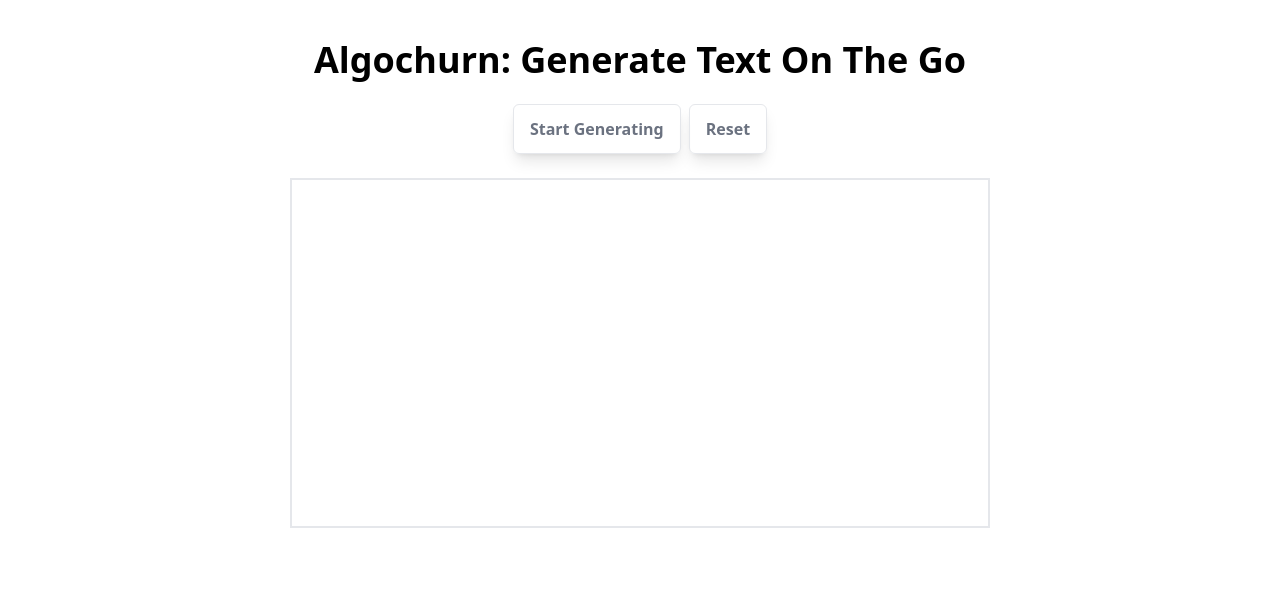
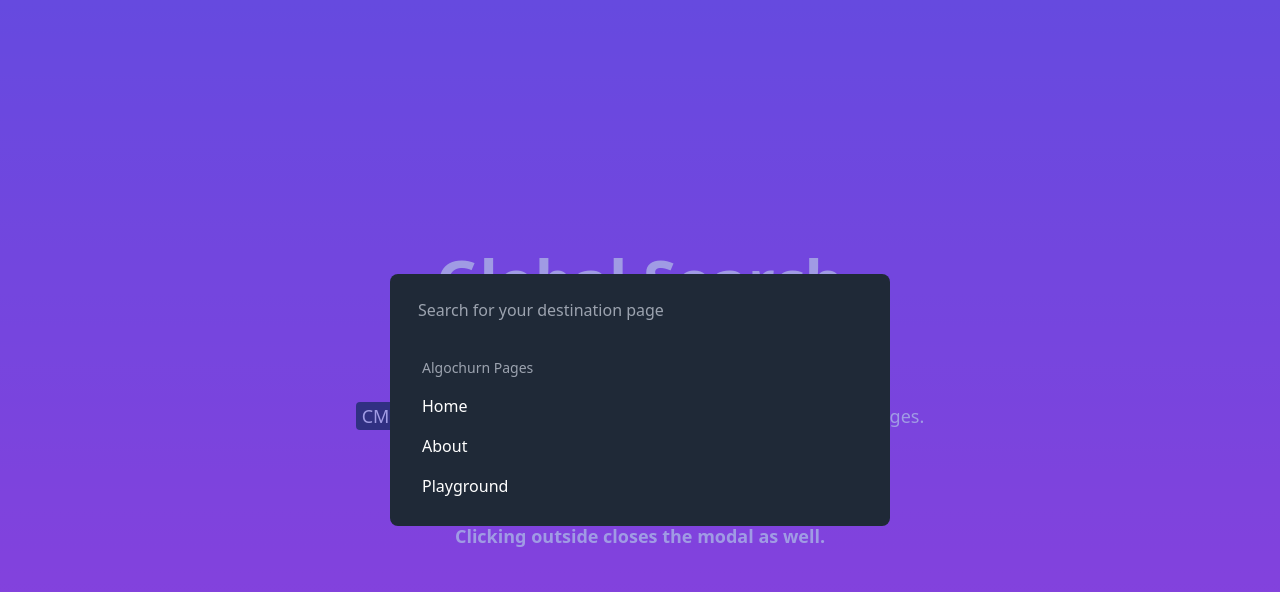
Before and after one commit to AlkTheOrg/algochurn-frontend-challenges, a React (Vite) app: page /home in a window 1280 px wide. Shown: the top 592 px of the page. Built offline with nearby package versions, Linux system fonts and the light colour scheme.

Commit message:
command palette

```diff
--- a/package.json
+++ b/package.json
@@ -11,7 +11,8 @@
   },
   "dependencies": {
     "react": "^18.2.0",
-    "react-dom": "^18.2.0"
+    "react-dom": "^18.2.0",
+    "react-router-dom": "^6.14.1"
   },
   "devDependencies": {
     "@types/react": "^18.0.37",
--- a/src/App.tsx
+++ b/src/App.tsx
@@ -1,3 +1,4 @@
+import { CommandPaletteApp } from './CommandPaletteApp';
 import './index.css'
 import { InsertTextInDocument } from './InsertTextInDocument'
 import { SelectAllCheckboxes } from './SelectAllCheckboxes';
@@ -9,7 +10,8 @@
     InsertTextInDocument,
     SelectAllCheckboxes,
     UseOutsideClickDemo,
-    TypeWriterEffect
+    TypeWriterEffect,
+    CommandPaletteApp
   ]
   if (components.length === 0) return null;
   // const SelectedComponent = components[2];
--- /dev/null
+++ b/src/CommandPaletteApp/CommandPalette.tsx
@@ -0,0 +1,69 @@
+import { FC, useEffect, useMemo, useRef, useState } from "react";
+import { Modal } from "./Modal";
+import { Search, SearchContent } from "./Search";
+import { Link } from "react-router-dom";
+
+type Props = {
+  content: SearchContent[]
+}
+
+export const CommandPalette: FC<Props> = ({ content }) => {
+  const [searchInput, setSearchInput] = useState('');
+  const [isModalOpen, setIsModalOpen] = useState(true);
+  const searchInputRef = useRef<HTMLInputElement>(null);
+  const toggleModal = () => setIsModalOpen(prev => !prev);
+
+  useEffect(() => {
+    const modalOpenListener = (e: KeyboardEvent) => {
+      if ((e.key === 'K' || e.key === 'k') && e.ctrlKey) {
+        e.preventDefault();
+        toggleModal();
+      } else if (e.key === 'Escape') {
+        setIsModalOpen(false);
+      }
+    };
+
+    document.addEventListener('keydown', modalOpenListener)
+    return () => {
+      document.removeEventListener('keydown', modalOpenListener);
+    }
+  }, [])
+
+  useEffect(() => {
+    if (isModalOpen && searchInputRef.current) {
+      searchInputRef.current.focus();
+    }
+  }, [isModalOpen])
+
+  useEffect(() => {
+    if (!isModalOpen) setSearchInput('');
+  }, [isModalOpen])
+
+  const filteredContent = useMemo(() =>
+  content.filter(c => c.text.toLowerCase().startsWith(searchInput.toLowerCase()))
+, [content, searchInput])
+
+
+  return (<>
+    <Modal isOpen={isModalOpen} onClose={() => setIsModalOpen(false)}>
+      <Search searchInput={searchInput} setSearchInput={setSearchInput} inputRef={searchInputRef}>
+        <div className="text-left">
+          <p className="text-gray-400 text-sm mt-8 px-3">Algochurn Pages</p>
+          <ul className="mt-2">
+            {filteredContent.map(({ text, icon, id }) => <li
+              key={id}
+              onClick={toggleModal}
+            >
+              <Link
+                to={`/${text.toLowerCase()}`}
+                className="hover:bg-gray-700 block px-3 py-2 rounded-lg"
+              >
+                {text}
+              </Link>
+            </li>)}
+          </ul>
+        </div>
+      </Search>
+    </Modal>
+  </>)
+}
--- /dev/null
+++ b/src/CommandPaletteApp/Modal.tsx
@@ -0,0 +1,40 @@
+import { FC, ReactNode, useEffect, useRef } from "react"
+
+type Props = {
+  isOpen: boolean,
+  children: ReactNode,
+  onClose: () => void
+}
+
+export const Modal: FC<Props> = ({
+  isOpen,
+  children,
+  onClose
+}) => {
+  const modalRef = useRef<HTMLDivElement>(null);
+
+  useEffect(() => {
+    const listenClickOutside = (e: MouseEvent) => {
+      const target = (e.target) as HTMLElement;
+      if (isOpen && modalRef.current && !modalRef.current.contains(target)) {
+        onClose();
+      }
+    };
+
+    document.addEventListener('click', listenClickOutside);
+    return () => document.removeEventListener('click', listenClickOutside);
+  }, [isOpen, onClose])
+
+  const displayStyle = isOpen ? 'block' : 'hidden';
+  return (
+    <div className={`
+      h-screen bg-indigo-700/[.5] ${displayStyle}
+      absolute m-auto left-0 right-0 top-0
+      flex justify-center align-middle items-center
+    `}>
+      <div ref={modalRef} className="w-50 h-50">
+        {children}
+      </div>
+    </div>
+  )
+}
--- /dev/null
+++ b/src/CommandPaletteApp/SamePageWithHeader.tsx
@@ -0,0 +1,25 @@
+import { FC } from "react";
+
+type Props = {
+  headerText: string
+}
+
+export const SamePageWithHeader: FC<Props> = ({ headerText }) => {
+  return (
+    <div className={`
+        w-screen h-screen flex items-center justify-center flex-col
+        bg-gradient-to-b from-violet-500 to-fuchsia-500
+        text-white text-lg text-center
+    `}>
+      <h1 className="md:text-6xl text-4xl font-semibold">{headerText}</h1>
+      <p className="mt-8">This is a global search solution of algochurn.com</p>
+      <p className="mt-8">
+        <span className="bg-slate-800 px-1.5 py-0.5 rounded">CMD+K</span> opens a Search Modal to navigate through website pages.
+      </p>
+      <p className="mt-8">
+        <span className="bg-slate-800 px-1.5 py-0.5 rounded">ESC</span> closes the Modal.
+      </p>
+      <p className="mt-8 font-bold">Clicking outside closes the modal as well.</p>
+    </div>
+  );
+};
--- /dev/null
+++ b/src/CommandPaletteApp/Search.tsx
@@ -0,0 +1,42 @@
+import { Dispatch, FC, ReactNode, RefObject, SetStateAction } from "react"
+
+export type SearchContent = {
+  text: string,
+  icon?: string,
+  id: string
+}
+
+type Props = {
+  inputRef: RefObject<HTMLInputElement>,
+  searchInput: string,
+  setSearchInput: Dispatch<SetStateAction<string>>,
+  children: ReactNode
+}
+
+export const Search: FC<Props> = ({
+  inputRef,
+  children,
+  searchInput,
+  setSearchInput
+}) => {
+
+  return (
+    <div className={`
+      bg-gray-800 text-white p-5 rounded-lg md:min-w-[500px] min-w-[350px]
+      text-center
+    `}>
+      <input
+        type="text"
+        value={searchInput}
+        onChange={e => setSearchInput(e.target.value)}
+        placeholder="Search for your destination page"
+        className={`
+          w-full border-none bg-gray-800 outline-none
+          px-2 py-1
+        `}
+        ref={inputRef}
+      />
+      {children}
+    </div>
+  )
+}
--- /dev/null
+++ b/src/CommandPaletteApp/index.tsx
@@ -0,0 +1,65 @@
+import {
+  createBrowserRouter,
+  Navigate,
+  Outlet,
+  RouterProvider,
+} from "react-router-dom";
+import { CommandPalette } from "./CommandPalette";
+import { SearchContent } from "./Search";
+import { Home } from "./pages/Home";
+import { About } from "./pages/About";
+import { Playground } from "./pages/Playground";
+
+const searchContent: SearchContent[] = [
+  {
+    text: 'Home',
+    id: '1'
+  },
+  {
+    text: 'About',
+    id: '2'
+  },
+  {
+    text: 'Playground',
+    id: '3'
+  },
+];
+
+const CommandPaletteAppRoot = () => {
+  return (<>
+    <Outlet />
+    <CommandPalette content={searchContent} />
+  </>)
+}
+
+export const router = createBrowserRouter([
+  {
+    path: "/",
+    element: <CommandPaletteAppRoot />,
+    errorElement: <h1>Page not found</h1>,
+    children: [
+      {
+        index: true,
+        element: <Navigate to="home" />
+      },
+      {
+        path: "home",
+        element: <Home />
+      },
+      {
+        path: "about",
+        element: <About />
+      },
+      {
+        path: "playground",
+        element: <Playground />
+      }
+    ]
+  },
+]);
+
+export const CommandPaletteApp = () => {
+  return (<>
+    <RouterProvider router={router} />
+  </>);
+}
--- /dev/null
+++ b/src/CommandPaletteApp/pages/About.tsx
@@ -0,0 +1,3 @@
+import { SamePageWithHeader } from "../SamePageWithHeader";
+
+export const About = () => <SamePageWithHeader headerText="About" />
--- /dev/null
+++ b/src/CommandPaletteApp/pages/Home.tsx
@@ -0,0 +1,3 @@
+import { SamePageWithHeader } from "../SamePageWithHeader";
+
+export const Home = () => <SamePageWithHeader headerText="Global Search" />
--- /dev/null
+++ b/src/CommandPaletteApp/pages/Playground.tsx
@@ -0,0 +1,3 @@
+import { SamePageWithHeader } from "../SamePageWithHeader";
+
+export const Playground = () => <SamePageWithHeader headerText="Playground" />
```
Also changed, not shown: 1 other file (tests, documents, lock files or other folders).
